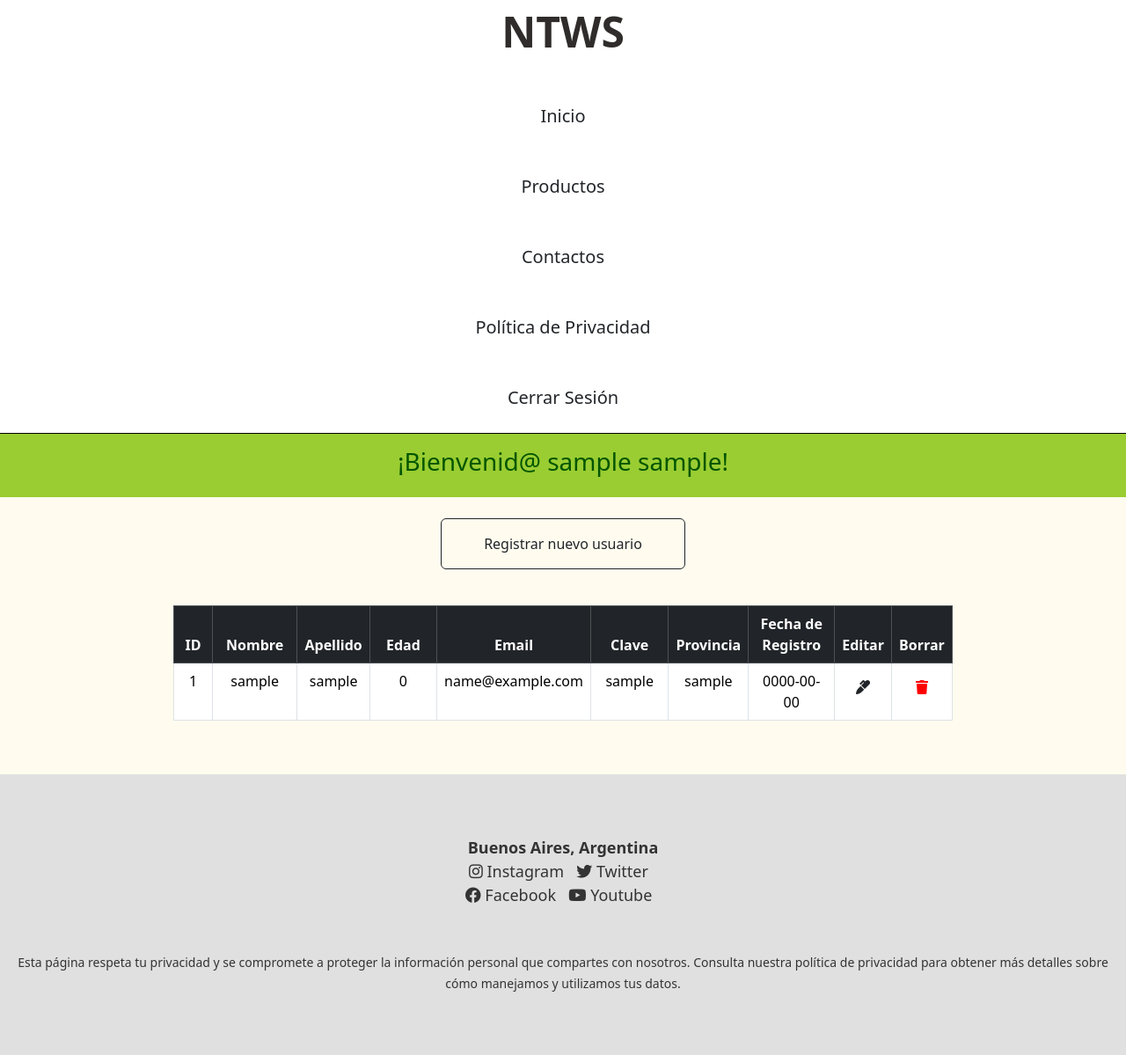
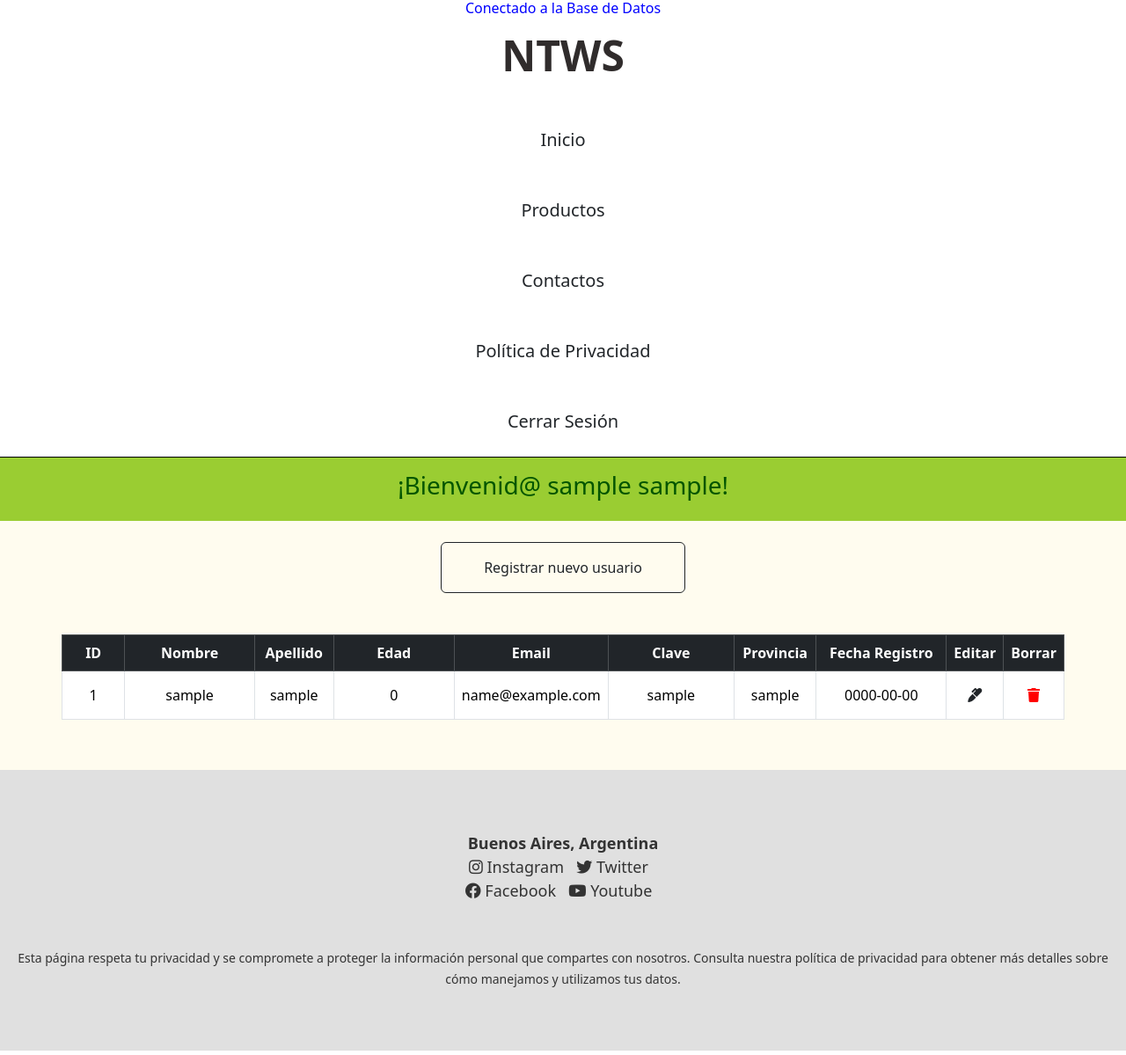
Before and after one commit to pblnahu1/php-crud, a PHP site: page /pagina-inicio.php in a window 1280 px wide. Shown: the whole page at 88% size. Run offline with PHP 8.4, Linux system fonts and the light colour scheme; the visitor is signed in with stand-in values (Sample User, id 1); some libraries are stand-ins or nearby versions.

Commit message:
arreglando-conexion-bdd

```diff
--- a/conexion.php
+++ b/conexion.php
@@ -1,6 +1,6 @@
 <?php
 
-$conexion = new mysqli("localhost", "root", "", "bdd_ntws");
+//$conexion = new mysqli("localhost", "root", "", "bdd_ntws");
 
 /*if($conexion){
     ?>
@@ -13,3 +13,21 @@ $conexion = new mysqli("localhost", "root", "", "bdd_ntws");
 }*/
 
 ?>
+
+<?php
+
+try {
+    $conexion = new mysqli("localhost", "root", "", "bdd_ntws");
+    if ($conexion->connect_error) {
+        throw new Exception("Error de conexion a la Base de Datos " . $conexion->connect_error);
+    }
+    ?>
+        <h6 style="text-align:center; color: blue;">Conectado a la Base de Datos</h6>
+    <?php
+} catch (Exception $e) {
+?>
+    <h6 style="text-align:center; color: red;"><?php echo $e->getMessage(); ?></h6>
+<?php
+}
+
+?>
--- a/css/styles-inicio.css
+++ b/css/styles-inicio.css
@@ -17,9 +17,9 @@ main{
 }
 
 .container{
-    display: flex;
-    justify-content: center;
-    flex-direction: row;
+    /* display: flex; */
+    /* justify-content: center; */
+    /* flex-direction: row; */
     text-align: center;
 }
 
@@ -44,6 +44,15 @@ main{
     color: rgb(1, 85, 1);
 }
 
+.table{
+    margin-bottom: 0px!important;
+}
+
+.table>thead, .table>tbody{
+    vertical-align: middle!important;
+}
+
+
 @media(max-width:990px){
     /* Para la tabla */
     main{
--- a/pagina-inicio.php
+++ b/pagina-inicio.php
@@ -58,7 +58,7 @@
         <div class="container">
             <div class="row">
                 <div class="col">
-                    <table class="table table-bordered table-collapse">
+                    <table class="table table-bordered">
                         <thead class="table-dark">
                             <tr>
                                 <th class="col-1">ID</th>
@@ -68,7 +68,7 @@
                                 <th class="col-1">Email</th>
                                 <th class="col-2">Clave</th>
                                 <th class="col-1">Provincia</th>
-                                <th class="col-2">Fecha de Registro</th>
+                                <th class="col-2">Fecha Registro</th>
                                 <th class="col-1">Editar</th>
                                 <th class="col-2">Borrar</th>
                             </tr>
```
